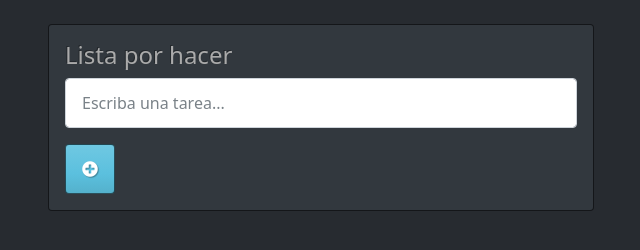
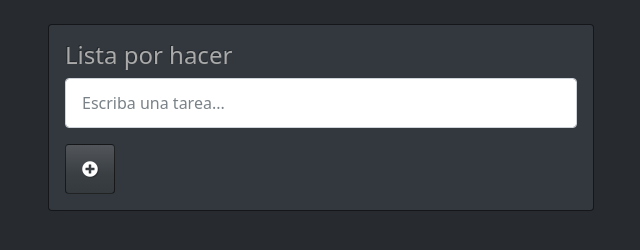
Before and after one commit to OfilioHA/To-do-List, a plain HTML site: page index.html in a window 1280 px wide. Shown: the whole page, without its empty margins (319-959 px from the left). Drawn offline with Linux system fonts and the light colour scheme; some packages are replaced by stand-ins of ours; a script that the page names is missing.

Commit message:
Cambie el color del boton.

```diff
--- a/index.html
+++ b/index.html
@@ -27,7 +27,7 @@
                             id="todo-text"
                             />
                         </div>
-                        <button type="submit" class="btn btn-info">
+                        <button type="submit" class="btn btn-primary">
                         <i class="fas fa-plus-circle"></i></button>
                     </div>
                 </form>
```
